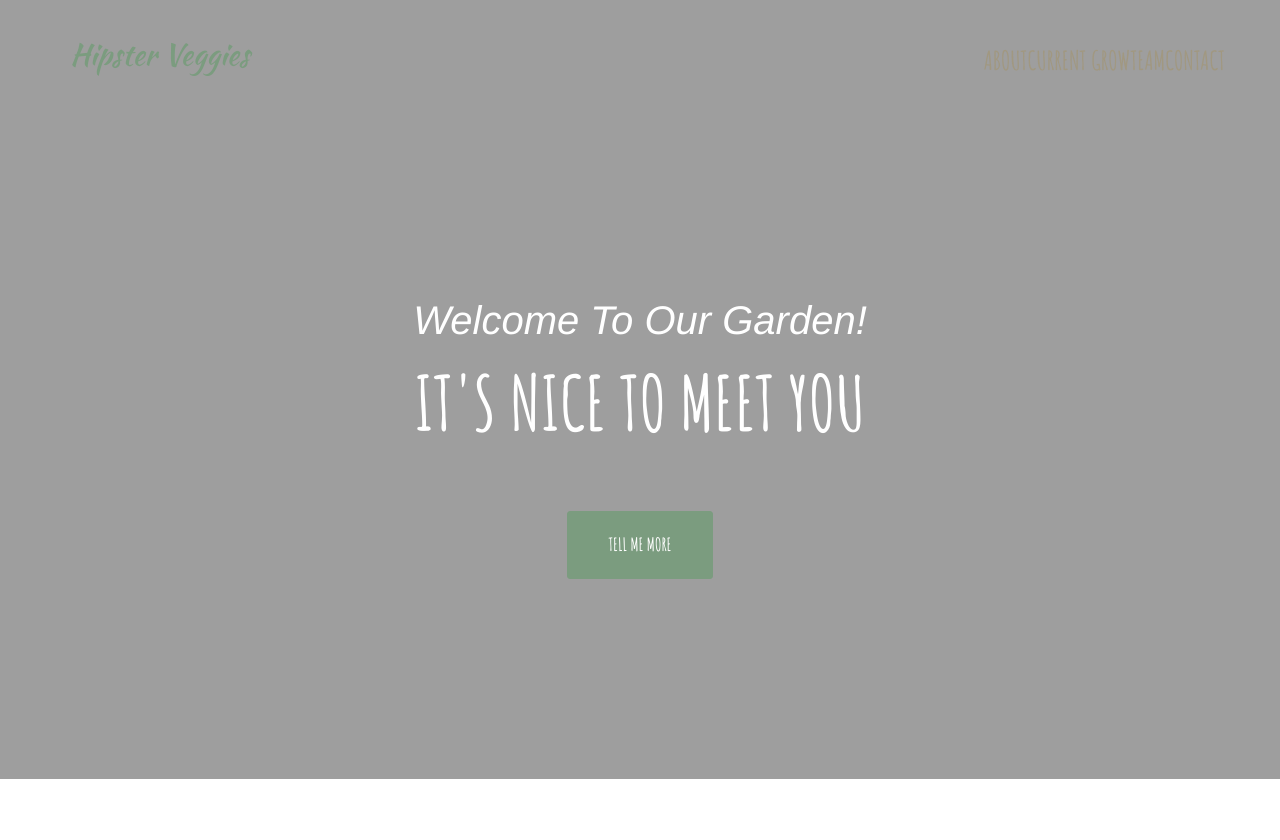
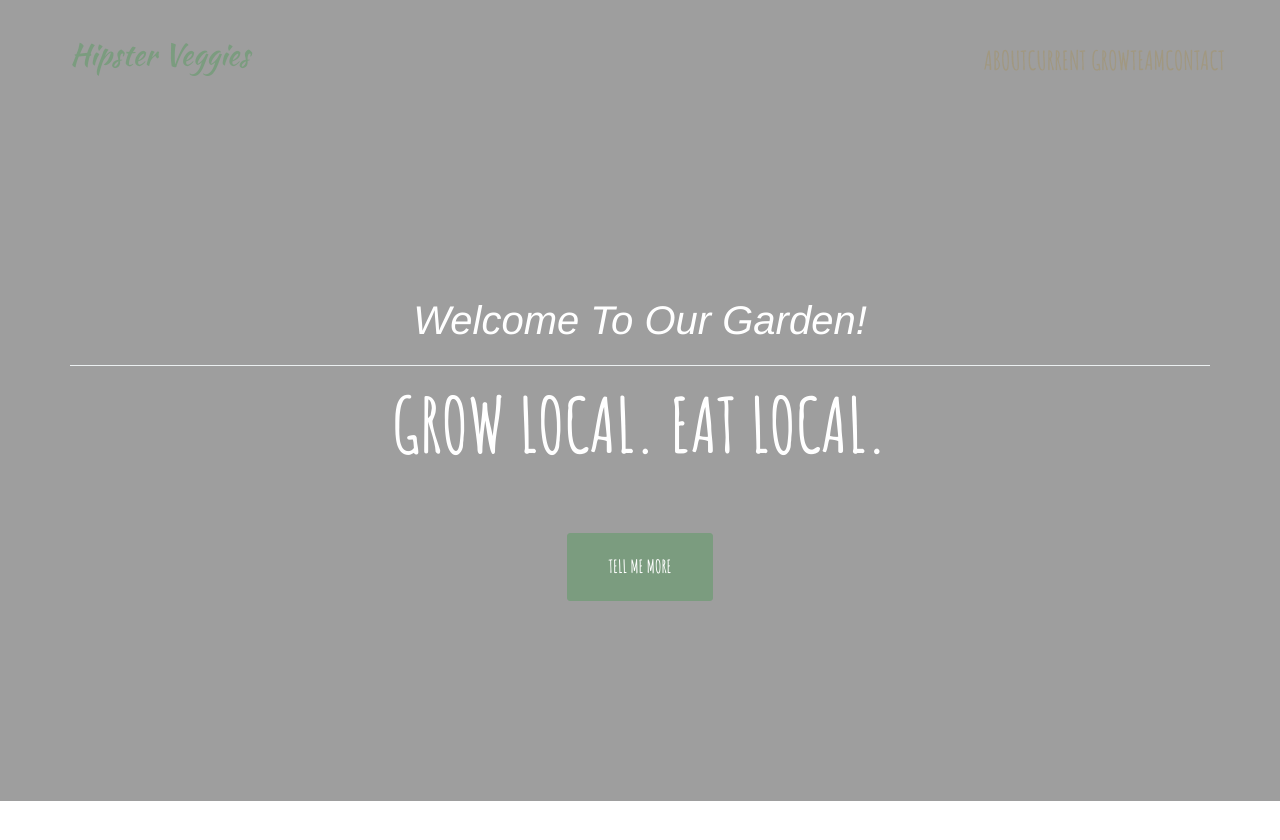
Before and after one commit to jasdumas/hipsterveggies, a Jekyll site: the page built from index.html, in a window 1280 px wide and 900 px high. Shown: the top 840 px of the window. Built offline with Jekyll 4.4.1, drawn with Linux system fonts in a browser that asks for light colours; some web fonts are replaced.

Commit message:
change intro heading tag

```diff
--- a/_includes/header.html
+++ b/_includes/header.html
@@ -43,7 +43,8 @@
         <div class="container">
             <div class="intro-text">
                 <div class="intro-lead-in">Welcome To Our Garden!</div>
-                <div class="intro-heading">It's Nice To Meet You</div>
+                <hr>
+                <div class="intro-heading">Grow Local. Eat Local.</div>
                 <h3 href="#services" class="page-scroll btn btn-xl">Tell Me More</h3>
             </div>
         </div>
```
